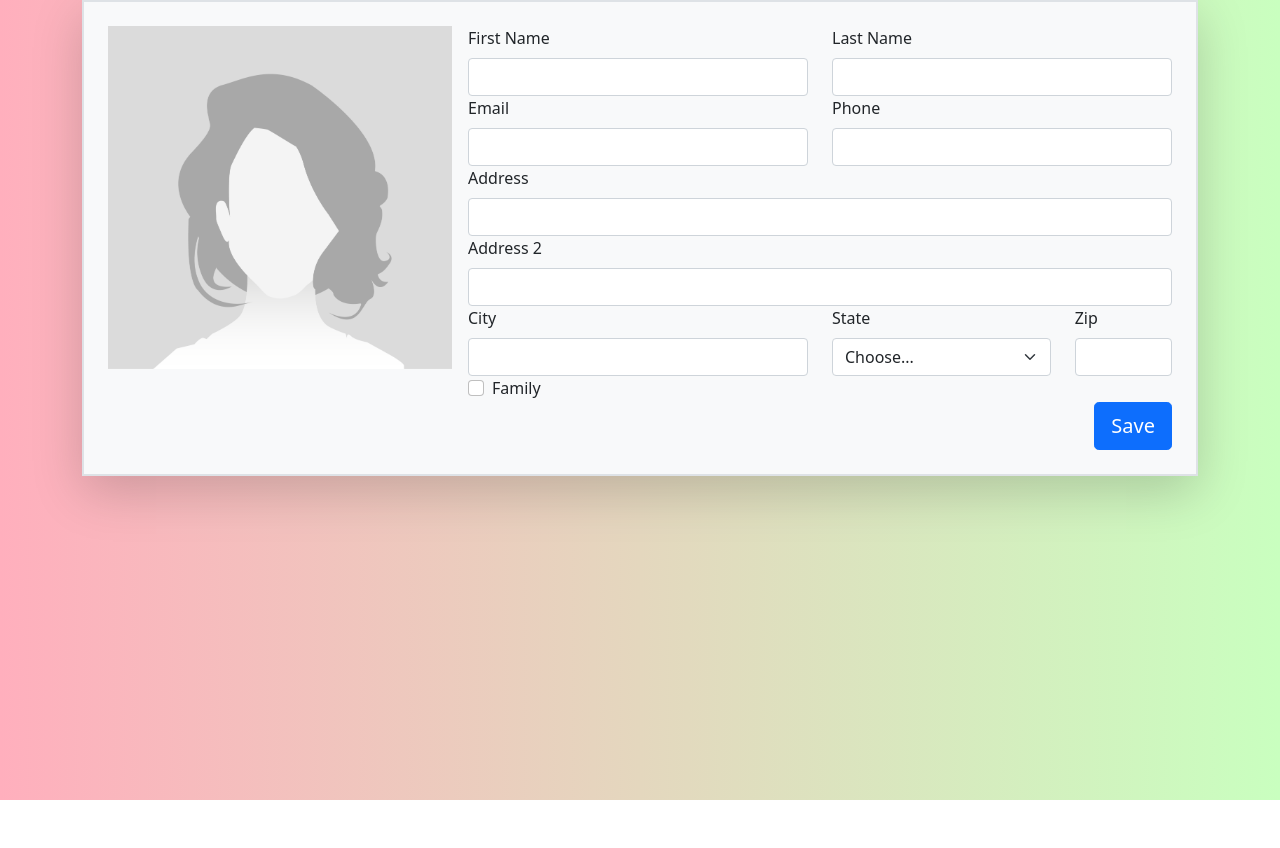
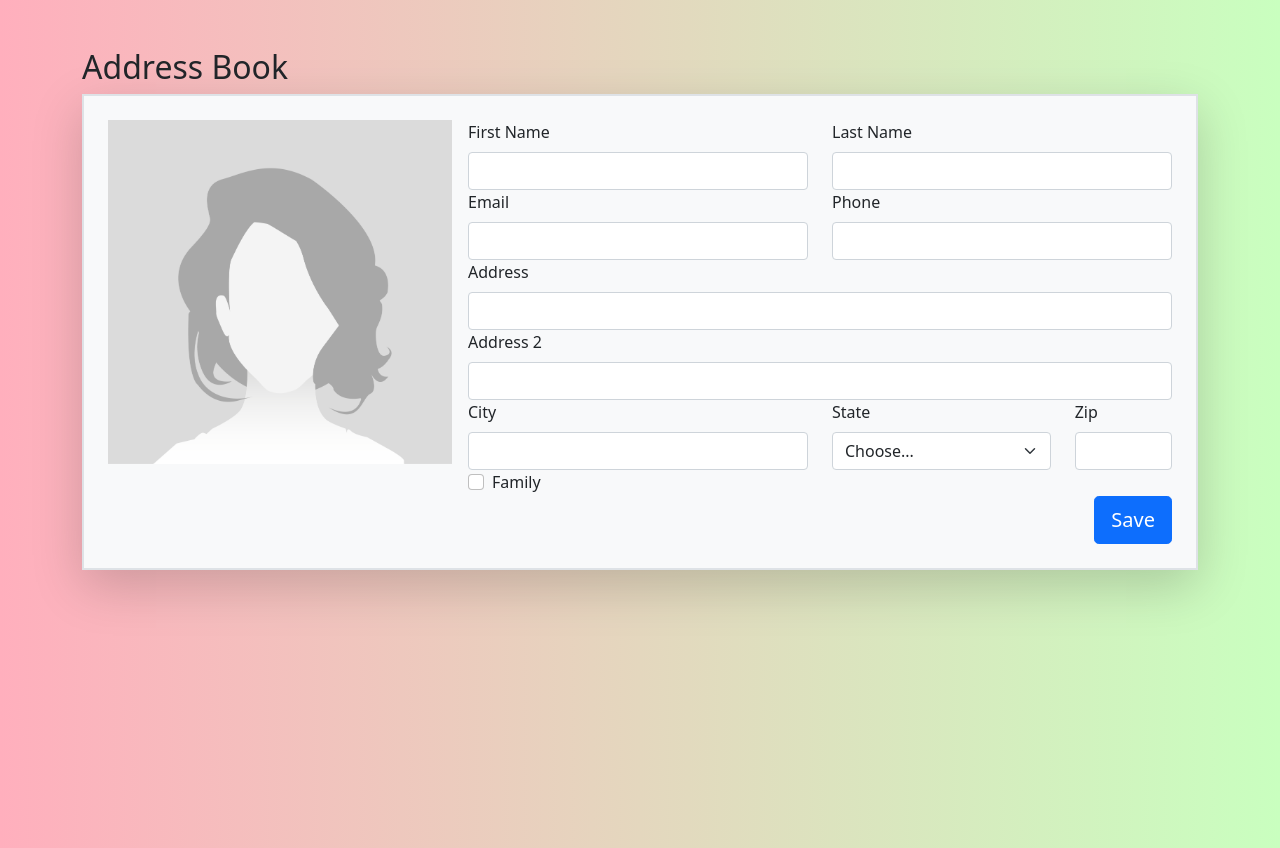
Before and after one commit to rahulsanjay01/AddressBookTemplate, a plain HTML site: page index.html in a window 1280 px wide. Before the commit the page ends 800 px from the top, so only its background shows below. Drawn offline with nearby package versions, Linux system fonts and the light colour scheme.

Commit message:
Made improvements to the positioning of the form and added a header

```diff
--- a/index.html
+++ b/index.html
@@ -16,7 +16,8 @@
 </head>
 
 <body class="h-100">
-    <div class="container">
+    <div class="container mt-5">
+        <h2>Address Book</h2>
         <div class="p-3 border border-2 shadow-lg bg-light">
          <form class="row g-3 p-2">
              <div class="col-4">
```
